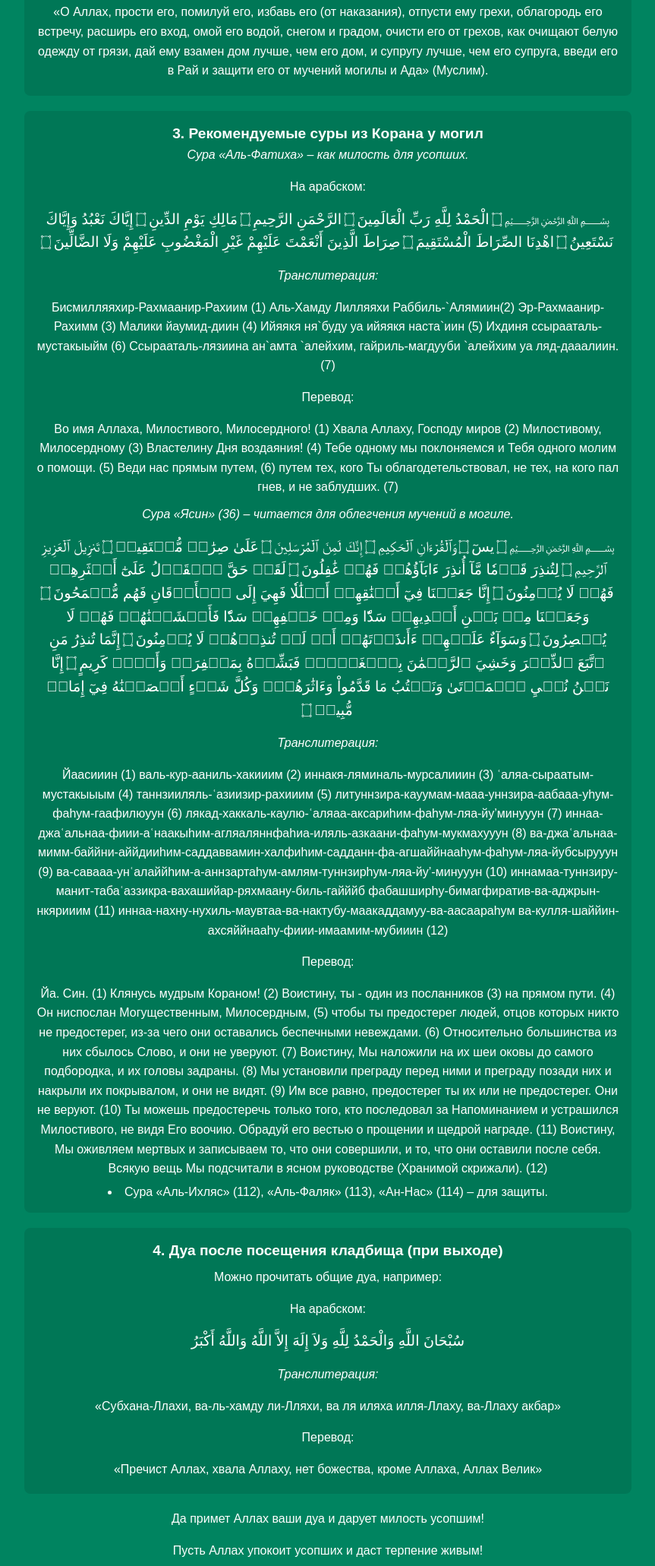
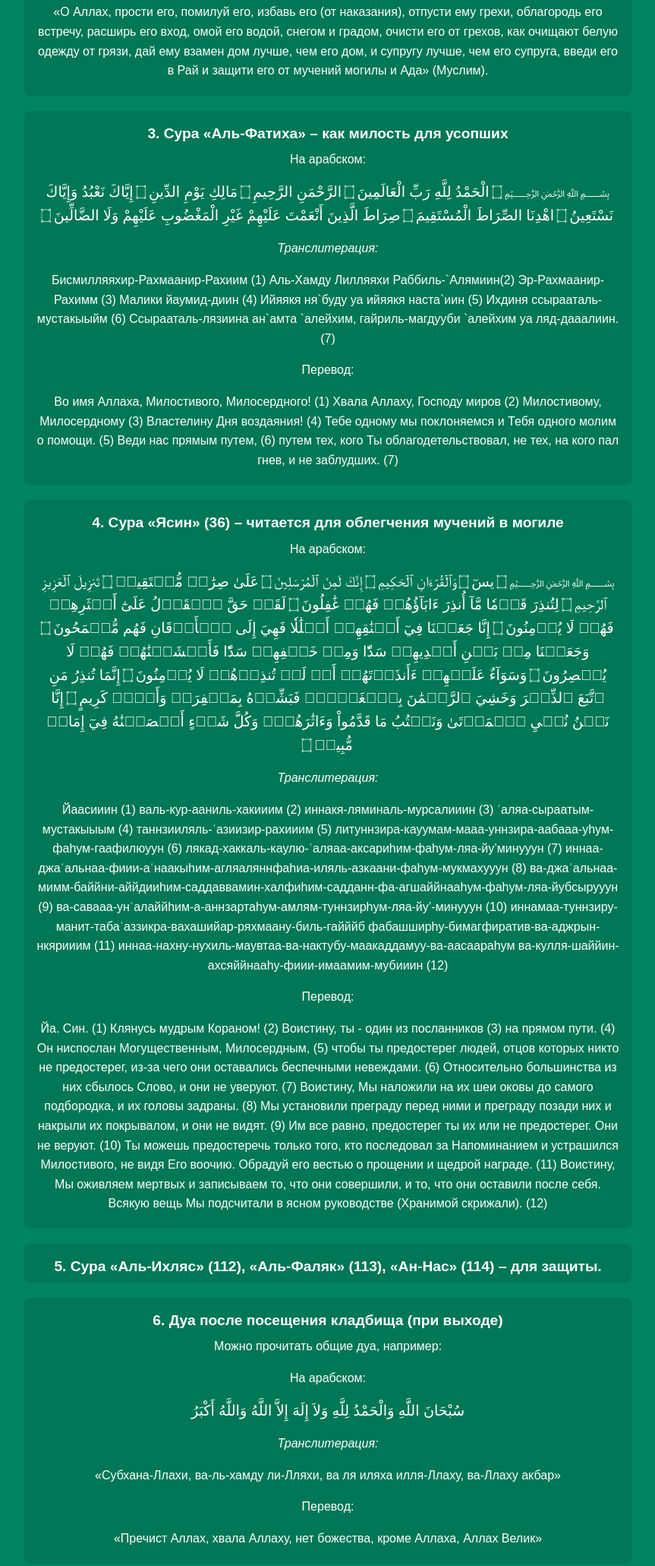
Before and after one commit to outkhush/outkhush.github.io, a plain HTML site: page index.html in a window 1280 px wide. Shown: the part 2165-4226 px from the top of the page at 76% size, without its empty margins (208-1071 px from the left). Drawn offline with Linux system fonts and the light colour scheme.

Commit message:
Qurann section split

```diff
--- a/index.html
+++ b/index.html
@@ -152,8 +152,7 @@
         </div>
 
         <div class="section">
-            <h2>3. Рекомендуемые суры из Корана у могил</h2>
-            <p class="translit"> Сура «Аль-Фатиха» – как милость для усопших.</p>
+            <h2>3. Сура «Аль-Фатиха» – как милость для усопших</h2>
             <p>На арабском:</p>
             <div class="arabic">
                 ﷽ ۝ الْحَمْدُ لِلَّهِ رَبِّ الْعَالَمِينَ ۝ الرَّحْمَنِ الرَّحِيمِ ۝ مَالِكِ يَوْمِ الدِّينِ ۝ إِيَّاكَ نَعْبُدُ وَإِيَّاكَ نَسْتَعِينُ ۝ اهْدِنَا الصِّرَاطَ الْمُسْتَقِيمَ ۝ صِرَاطَ الَّذِينَ أَنْعَمْتَ عَلَيْهِمْ غَيْرِ الْمَغْضُوبِ عَلَيْهِمْ وَلَا
@@ -161,35 +160,41 @@
             </div>
             <p class="translit">Транслитерация:</p>
             <p>Бисмилляяхир-Рахмаанир-Рахиим (1) Аль-Хамду Лилляяхи Раббиль-`Алямиин(2) Эр-Рахмаанир-Рахимм (3) Малики йаумид-диин (4) Ийяякя ня`буду уа ийяякя наста`иин (5) Ихдиня ссырааталь-мустакыыйм (6) Ссырааталь-лязиина ан`амта `алейхим, гайриль-магдууби
-                `алейхим уа ляд-дааалиин. (7) </p>
+                `алейхим уа ляд-дааалиин. (7)
+            </p>
             <p>Перевод:</p>
             <p>Во имя Аллаха, Милостивого, Милосердного! (1) Хвала Аллаху, Господу миров (2) Милостивому, Милосердному (3) Властелину Дня воздаяния! (4) Тебе одному мы поклоняемся и Тебя одного молим о помощи. (5) Веди нас прямым путем, (6) путем тех, кого
-                Ты облагодетельствовал, не тех, на кого пал гнев, и не заблудших. (7)</p>
-            <p class="translit"> Сура «Ясин» (36) – читается для облегчения мучений в могиле.</p>
+                Ты облагодетельствовал, не тех, на кого пал гнев, и не заблудших. (7)
+            </p>
+        </div>
 
+        <div class="section">
+            <h2>4. Сура «Ясин» (36) – читается для облегчения мучений в могиле</h2>
+            <p>На арабском:</p>
             <div class="arabic"> ﷽ ۝ يسٓ ۝ وَٱلۡقُرۡءَانِ ٱلۡحَكِيمِ ۝ إِنَّكَ لَمِنَ ٱلۡمُرۡسَلِينَ ۝ عَلَىٰ صِرَٰطٖ مُّسۡتَقِيمٖ ۝ تَنزِيلَ ٱلۡعَزِيزِ ٱلرَّحِيمِ ۝ لِتُنذِرَ قَوۡمٗا مَّآ أُنذِرَ ءَابَآؤُهُمۡ فَهُمۡ غَٰفِلُونَ ۝ لَقَدۡ حَقَّ ٱلۡقَوۡلُ عَلَىٰٓ أَكۡثَرِهِمۡ
                 فَهُمۡ لَا يُؤۡمِنُونَ ۝ إِنَّا جَعَلۡنَا فِيٓ أَعۡنَٰقِهِمۡ أَغۡلَٰلٗا فَهِيَ إِلَى ٱلۡأَذۡقَانِ فَهُم مُّقۡمَحُونَ ۝ وَجَعَلۡنَا مِنۢ بَيۡنِ أَيۡدِيهِمۡ سَدّٗا وَمِنۡ خَلۡفِهِمۡ سَدّٗا فَأَغۡشَيۡنَٰهُمۡ فَهُمۡ لَا يُبۡصِرُونَ ۝ وَسَوَآءٌ
                 عَلَيۡهِمۡ ءَأَنذَرۡتَهُمۡ أَمۡ لَمۡ تُنذِرۡهُمۡ لَا يُؤۡمِنُونَ ۝ إِنَّمَا تُنذِرُ مَنِ ٱتَّبَعَ ٱلذِّكۡرَ وَخَشِيَ ٱلرَّحۡمَٰنَ بِٱلۡغَيۡبِۖ فَبَشِّرۡهُ بِمَغۡفِرَةٖ وَأَجۡرٖ كَرِيمٍ ۝ إِنَّا نَحۡنُ نُحۡيِ ٱلۡمَوۡتَىٰ وَنَكۡتُبُ مَا
-                قَدَّمُواْ وَءَاثَٰرَهُمۡۚ وَكُلَّ شَيۡءٍ أَحۡصَيۡنَٰهُ فِيٓ إِمَامٖ مُّبِينٖ ۝</div>
-
+                قَدَّمُواْ وَءَاثَٰرَهُمۡۚ وَكُلَّ شَيۡءٍ أَحۡصَيۡنَٰهُ فِيٓ إِمَامٖ مُّبِينٖ ۝
+            </div>
             <p class="translit">Транслитерация:</p>
             <p> Йаасииин (1) валь-кур-ааниль-хакииим (2) иннакя-ляминаль-мурсалииин (3) ʿаляа-сыраатым-мустакыыым (4) таннзииляль-ʿазиизир-рахииим (5) литуннзира-кауумам-мааа-уннзира-аабааа-уhум-фаhум-гаафилюуун (6) лякад-хаккаль-каулю-ʿаляаа-аксариhим-фаhум-ляа-йу’минууун
                 (7) иннаа-джаʿальнаа-фиии-аʿнаакыhим-агляаляннфаhиа-иляль-азкаани-фаhум-мукмахууун (8) ва-джаʿальнаа-мимм-баййни-аййдииhим-саддаввамин-халфиhим-садданн-фа-агшаййнааhум-фаhум-ляа-йубсырууун (9) ва-савааа-унʿалаййhим-а-аннзартаhум-амлям-туннзирhум-ляа-йу’-минууун
                 (10) иннамаа-туннзиру-манит-табаʿаззикра-вахашийар-ряхмаану-биль-гайййб фабашширhу-бимагфиратив-ва-аджрын-нкярииим (11) иннаа-нахну-нухиль-маувтаа-ва-нактубу-маакаддамуу-ва-аасаараhум ва-кулля-шаййин-ахсяййнааhу-фиии-имаамим-мубииин (12)
-                </p>
-
+            </p>
             <p>Перевод:</p>
             <p>Йа. Син. (1) Клянусь мудрым Кораном! (2) Воистину, ты - один из посланников (3) на прямом пути. (4) Он ниспослан Могущественным, Милосердным, (5) чтобы ты предостерег людей, отцов которых никто не предостерег, из-за чего они оставались беспечными невеждами.
                 (6) Относительно большинства из них сбылось Слово, и они не уверуют. (7) Воистину, Мы наложили на их шеи оковы до самого подбородка, и их головы задраны. (8) Мы установили преграду перед ними и преграду позади них и накрыли их покрывалом,
                 и они не видят. (9) Им все равно, предостерег ты их или не предостерег. Они не веруют. (10) Ты можешь предостеречь только того, кто последовал за Напоминанием и устрашился Милостивого, не видя Его воочию. Обрадуй его вестью о прощении и щедрой
-                награде. (11) Воистину, Мы оживляем мертвых и записываем то, что они совершили, и то, что они оставили после себя. Всякую вещь Мы подсчитали в ясном руководстве (Хранимой скрижали). (12)</p>
-
-            <li>Сура «Аль-Ихляс» (112), «Аль-Фаляк» (113), «Ан-Нас» (114) – для защиты.</li>
-            </ul>
+                награде. (11) Воистину, Мы оживляем мертвых и записываем то, что они совершили, и то, что они оставили после себя. Всякую вещь Мы подсчитали в ясном руководстве (Хранимой скрижали). (12)
+            </p>
         </div>
 
         <div class="section">
-            <h2>4. Дуа после посещения кладбища (при выходе)</h2>
+            <h2>5. Сура «Аль-Ихляс» (112), «Аль-Фаляк» (113), «Ан-Нас» (114) – для защиты.</h2>
+        </div>
+
+        <div class="section">
+            <h2>6. Дуа после посещения кладбища (при выходе)</h2>
             <p>Можно прочитать общие дуа, например:</p>
             <p>На арабском:</p>
             <div class="arabic">
```
